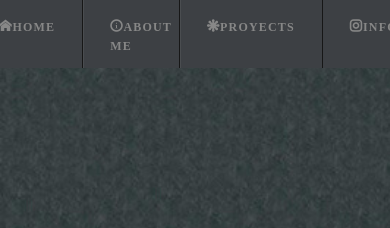
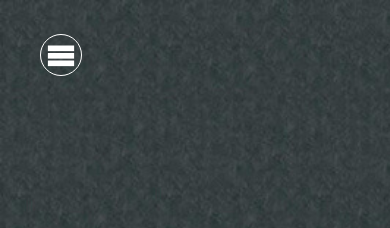
Before and after one commit to Sbarcenas/openTheme, a plain HTML site: page index.html in a window 390 px wide. Shown: the top 228 px of the page. Drawn offline with Linux system fonts and the light colour scheme.

Commit message:
Terminando el Responsive design en un par de toques

```diff
--- a/css/style.css
+++ b/css/style.css
@@ -19,11 +19,11 @@
   /*ICOMOON*/
   @font-face {
     font-family: 'icomoon';
-    src:  url('../fonts/icomoon.eot?hdmgah');
-    src:  url('../fonts/icomoon.eot?hdmgah#iefix') format('embedded-opentype'),
-      url('../fonts/icomoon.ttf?hdmgah') format('truetype'),
-      url('../fonts/icomoon.woff?hdmgah') format('woff'),
-      url('../fonts/icomoon.svg?hdmgah#icomoon') format('svg');
+    src:  url('../fonts/icomoon.eot?vnwmeg');
+    src:  url('../fonts/icomoon.eot?vnwmeg#iefix') format('embedded-opentype'),
+      url('../fonts/icomoon.ttf?vnwmeg') format('truetype'),
+      url('../fonts/icomoon.woff?vnwmeg') format('woff'),
+      url('../fonts/icomoon.svg?vnwmeg#icomoon') format('svg');
     font-weight: normal;
     font-style: normal;
   }
@@ -46,11 +46,24 @@
   .icon-home:before {
     content: "\e900";
   }
-  .icon-envelop:before {
-    content: "\1f30a";
+
+  .icon-menu:before {
+    color: #FFF;
+    font-size: 30px;
+    border:1px solid white;
+    border-radius: 50%;
+    padding: 5px;
+
+    content: "\e9bd";
   }
-  .icon-info:before {
-    content: "\ea0c";
+  .icon-notification:before {
+    content: "\ea08";
+  }
+  .icon-cancel-circle:before {
+    content: "\ea0d";
+  }
+  .icon-mail4:before {
+    content: "\ea86";
   }
   .icon-facebook2:before {
     content: "\ea91";
@@ -70,6 +83,7 @@
   /************CRITICAL CSS***************/
   /*HEADER*/
   .menu{
+
   display: flex;
   justify-content: center;
   background-color: rgba(61, 64, 68,1);
@@ -338,6 +352,14 @@
     text-decoration: overline;
     color: peru;
   }
+  #brMenu{
+    visibility: hidden;
+    position: absolute;
+    top:40px;
+    left: 40px;
+    z-index: 5;
+  }
+
 
 
   /* .balls {
@@ -407,5 +429,54 @@
   /*FOOTER*/
 
   /*RESPONSIVE*/
+  @media screen and (max-width:800px){
+  .vcontainer{
+    width: 100%;
+    padding: 0px;
+  }
 
+  }
+
+  @media screen and (max-width:600px){
+    #brMenu{
+      visibility: visible;
+
+
+    }
+    .menu{
+      left:-100%;
+    }
+  #proyects h2{
+    margin-left: 40px;
+  }
+  .menu{
+    background: rgba(0,0,0,.9);
+    justify-content: space-around;
+    height: 100%;
+    flex-direction: column;
+  }
+  .cMenu{
+    max-height: 40vh;
+    flex-direction: column;
+  }
+  .cMenu li{
+    border-bottom:3px  solid silver;
+    box-shadow: none;
+    border-left:none;
+  }
+  .cMenu li:first-child{
+    border-top:3px  solid silver;
+  }
+  .cMenu li a {
+    font-size: 20px;
+    color:silver;
+  }
+  .cMenu li:last-child{
+    border-right: none;
+    box-shadow: none;
+  }
+  .visible{
+    left: 0%;
+  }
+  }
  /*RESPONSIVE*/
--- a/index.html
+++ b/index.html
@@ -8,16 +8,22 @@
   <body>
     <header>
 
-      <nav class="menu">
+      <nav class="menu" id="menu">
+
         <ul class="cMenu">
           <li class="mItem"><a href="#principal" class="icon-home">Home</a></li>
-          <li class="mItem"><a href="#aboutMe"class="icon-info">About me</a></li>
+          <li class="mItem"><a href="#aboutMe"class="icon-notification">About me</a></li>
           <li class="mItem"><a href="#proyects" class="icon-svg">Proyects</a></li>
-          <li class="mItem"><a href="#info" class="icon-instagram">Info</a></li>
+          <li class="mItem"><a href="#info" class="icon-mail4">Info</a></li>
         </ul>
       </nav>
+
       <section class="portada">
-        <div class="column1"></div>
+<div class="icon-menu" id="brMenu"></div>
+        <div class="column1">
+
+
+        </div>
         <div class="column2">
           <figure>
             <img src="images/platzi.png" alt="logotipo" class="logo"/>
@@ -140,6 +146,13 @@
       </footer>
     <!--Scripts y Links-->
       <link rel="stylesheet" href="css/style.css">
+      <script type="text/javascript">
+          let $menu = document.getElementById("menu");
+        let $brMenu = document.getElementById("brMenu");
+        $brMenu.addEventListener("click",()=>{
+          $menu.classList.toggle("visible");
+        })
+      </script>
     <!--Scripts y Links-->
   </body>
 </html>
```
Also changed, not shown: fonts/icomoon.ttf, fonts/icomoon.woff, 2 other files.
